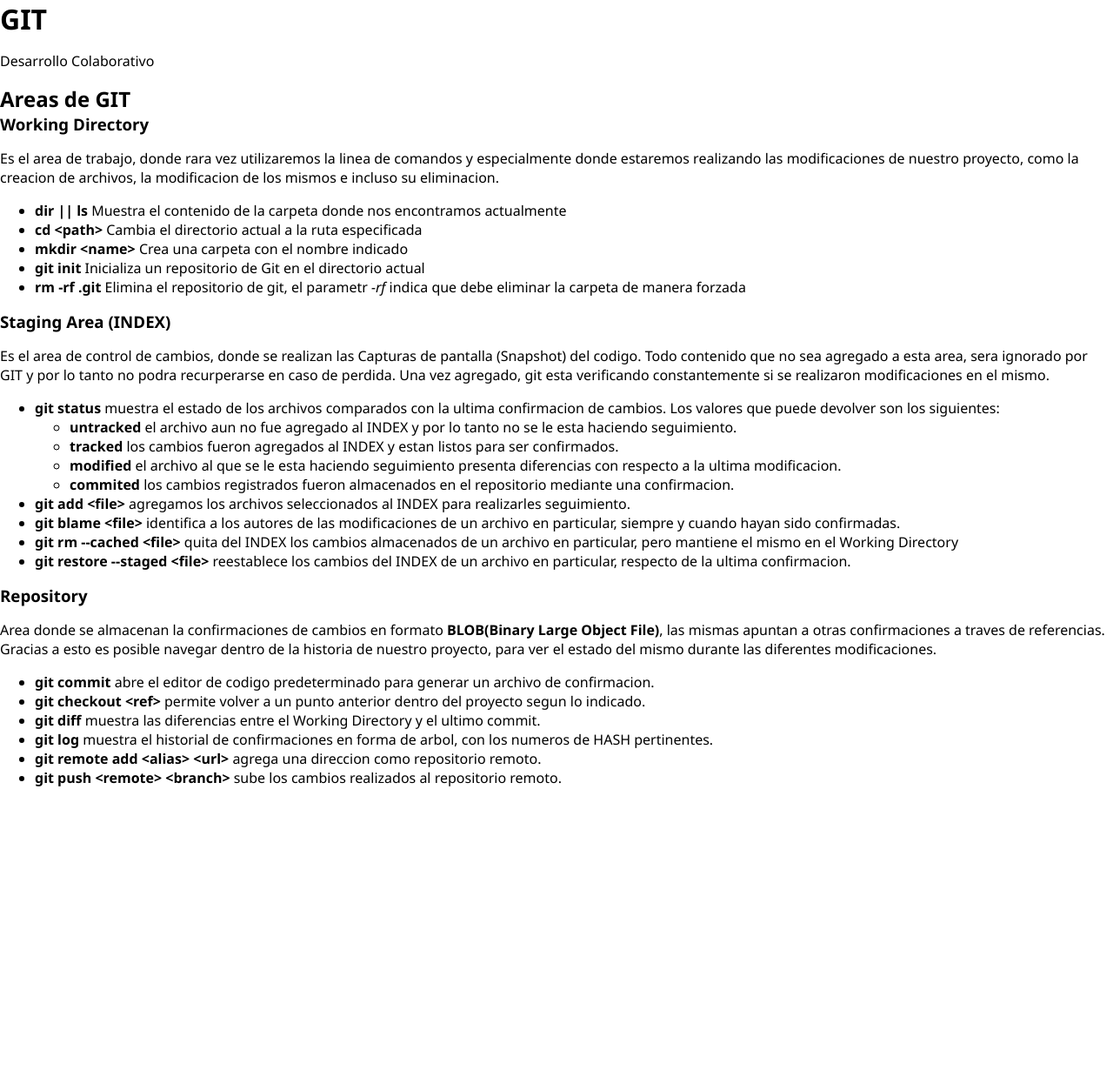
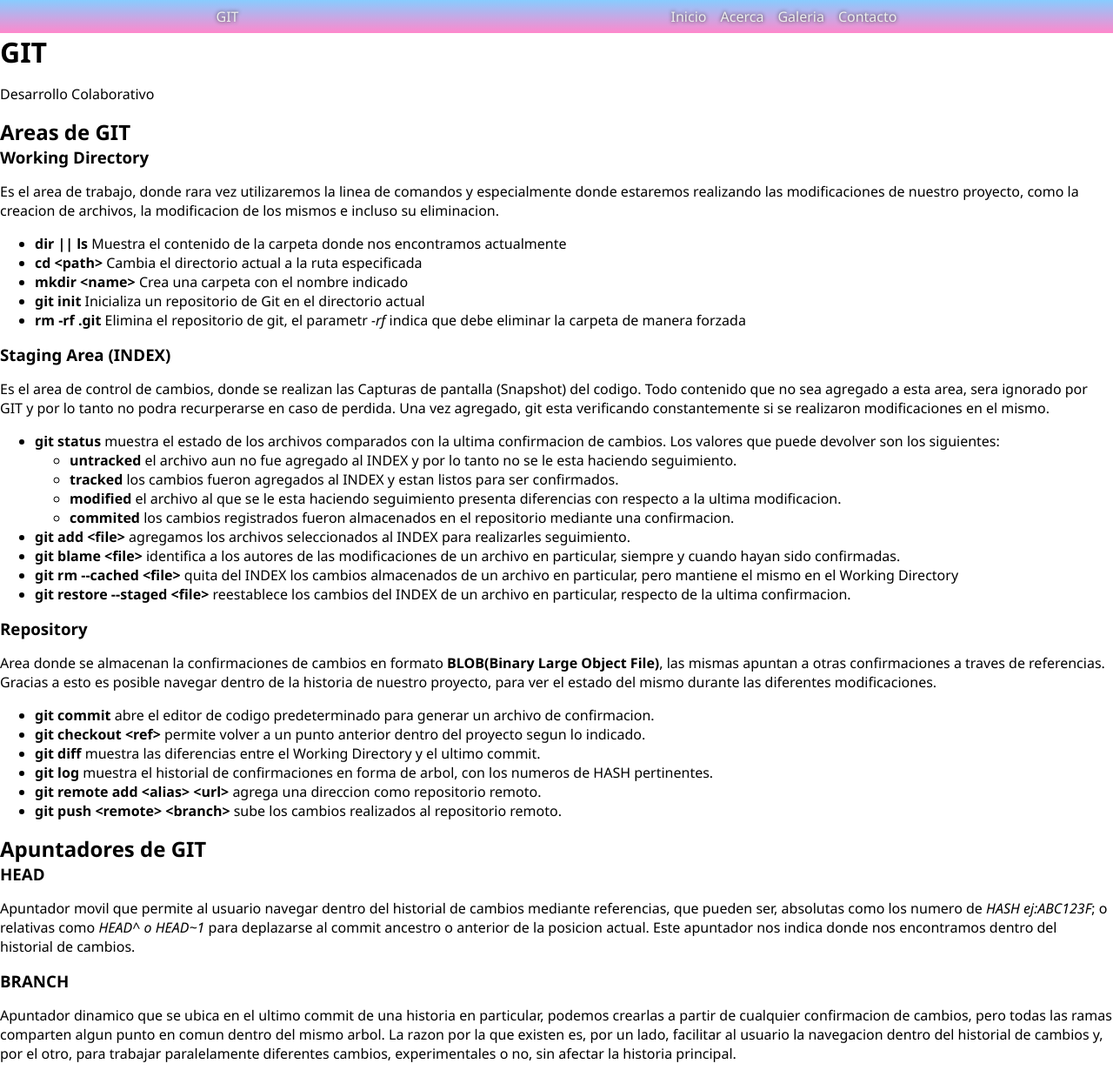
Before and after one commit to Tu7ex/GIT-L19, a plain HTML site: page index.html in a window 1280 px wide. Shown: the whole page at 87% size. Before the commit the page ends 921 px from the top, so only its background shows below. Drawn offline with Linux system fonts and the light colour scheme.

Commit message:
Clase 02-Menu Hamburguesa

```diff
--- a/index.html
+++ b/index.html
@@ -13,6 +13,16 @@
     <link rel="stylesheet" href="styles/main.css">
 </head>
 <body>
+    <nav>
+        <a href="#">GIT</a>
+        <button class="btn">&equiv;</button>
+        <ul class="menu">
+            <li><a href="#" title="Inicio">Inicio</a></li>
+            <li><a href="about.html" title="Acerca">Acerca</a></li>
+            <li><a href="gallery.html" title="Galeria">Galeria</a></li>
+            <li><a href="#contact" title="Contacto">Contacto</a></li>
+        </ul>
+    </nav>
     <header id="header">
         <h1>GIT</h1>
         <p>Desarrollo Colaborativo</p>
@@ -68,5 +78,21 @@
             </ul>
         </article>
     </section>
+    <section>
+        <h2>Apuntadores de GIT</h2>
+        <article>
+            <h3>HEAD</h3>
+            <p>
+                Apuntador movil que permite al usuario navegar dentro del historial de cambios mediante referencias, que pueden ser, absolutas como los numero de <em>HASH ej:ABC123F</em>; o relativas como <em>HEAD^ o HEAD~1</em> para deplazarse al commit ancestro o anterior de la posicion actual. Este apuntador nos indica donde nos encontramos dentro del historial de cambios.
+            </p>
+        </article>
+        <article>
+            <h3>BRANCH</h3>
+            <p>
+                Apuntador dinamico que se ubica en el ultimo commit de una historia en particular, podemos crearlas a partir de cualquier confirmacion de cambios, pero todas las ramas comparten algun punto en comun dentro del mismo arbol. La razon por la que existen es, por un lado, facilitar al usuario la navegacion dentro del historial de cambios y, por el otro, para trabajar paralelamente diferentes cambios, experimentales o no, sin afectar la historia principal.
+            </p>
+        </article>
+    </section>
+    <script src="scripts/main.js"></script>
 </body>
 </html>
--- /dev/null
+++ b/scripts/main.js
@@ -0,0 +1,5 @@
+/*Navigation*/
+    menuBtn = document.querySelector('nav .btn')
+    menuLst = document.querySelector('nav .menu')
+
+    menuBtn.onclick = () => menuLst.classList.toggle('active') ? menuBtn.innerHTML = '&times;' : menuBtn.innerHTML = '&equiv;'
--- a/styles/main.css
+++ b/styles/main.css
@@ -7,13 +7,70 @@
     body,
     h1,
     h2,
-    h3{
+    h3,
+    .menu{
         margin: 0;
+    }
+    .btn{
+        margin: .5rem;
+        border: .1rem solid #eee;
+        color:#eee;
+        background-color: transparent;
+        cursor: pointer;
+    }
+    .btn:hover{
+        color:#8cf;
+        background-color: #eee;
+    }
+    /*Navigation*/
+    nav{
+        position: sticky;
+        top: 0;
+        z-index: 3;
+        display: flex;
+        justify-content: space-between;
+        align-items: center;
+        flex-wrap: wrap;
+        background-image: linear-gradient(#8cf, #f8c);
+    }
+    nav a{
+        display: block;
+        padding: .5rem;
+        color:#eee;
+        text-decoration: none;
+        text-shadow: 0 0 .25rem #333;
+    }
+    .menu{
+        width: 100%;
+        padding: 0;
+        list-style: none;
+        max-height: 0;
+        overflow: hidden;
+    }
+    .menu.active{
+        max-height: 600px;
+    }
+    .menu a:hover{
+        background-color: rgba(51,51,51,.5);
     }
 /*Small Devices - Smartphones */
 
 /*Medium Devices - Tablets*/
-
+    @media screen and (min-width: 768px){
+        nav .btn{
+            display: none;
+        }
+        .menu{
+            display: flex;
+            width: auto;
+            max-height: 600px;
+        }
+    }
 /*Large Devices - Laptops*/
 
 /*Extra Large Devices - HD Desktop*/
+    @media screen and (min-width: 1200px){
+        nav{
+            justify-content: space-around;
+        }
+    }
```
